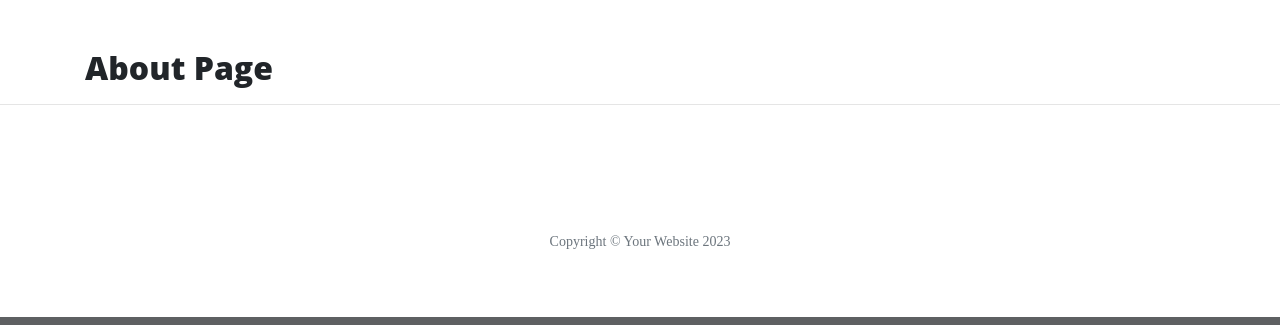
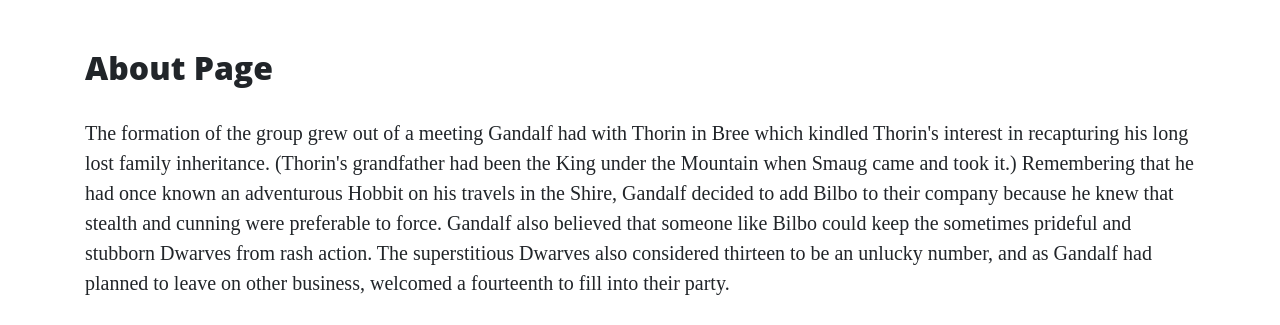
Before and after one commit to s-batish/hello-flask, a Flask app: page /about in a window 1280 px wide. Shown: the part 629-954 px from the top of the page. Run offline with Flask 3, Linux system fonts and the light colour scheme; some libraries are stand-ins or nearby versions.

Commit message:
Add content and images to about.html

```diff
--- /dev/null
+++ b/static/css/style.css
@@ -0,0 +1,3 @@
+.col-md-5 img {
+    width: 100%;
+}
--- a/templates/about.html
+++ b/templates/about.html
@@ -1,4 +1,54 @@
 {% extends "base.html" %}
 {% block content %}
 <h2>About Page</h2>
+<p>
+    The formation of the group grew out of a meeting Gandalf had with Thorin in Bree which kindled Thorin's interest in
+    recapturing his long lost family inheritance. (Thorin's grandfather had been the King under the Mountain when Smaug
+    came
+    and took it.) Remembering that he had once known an adventurous Hobbit on his travels in the Shire, Gandalf decided
+    to
+    add Bilbo to their company because he knew that stealth and cunning were preferable to force. Gandalf also believed
+    that
+    someone like Bilbo could keep the sometimes prideful and stubborn Dwarves from rash action. The superstitious
+    Dwarves
+    also considered thirteen to be an unlucky number, and as Gandalf had planned to leave on other business, welcomed a
+    fourteenth to fill into their party.
+</p>
+
+<div class="row featurette">
+    <div class="col-md-7">
+        <h3>Thorin Oakenshield</h3>
+        <p>Thorin II was born in TA 2746 to Dwarf prince Thráin II in the city of the Lonely Mountain. Early in his
+            youth, he and
+            the other Dwarves of the Lonely Mountain were forced to flee by the dragon Smaug in TA 2770. While in exile,
+            he quickly
+            grew to become a capable warrior. This was demonstrated when he participated in the Battle of Azanulbizar in
+            TA 2799. He
+            fought with one of the Dwarven armies beneath the East-gate of Moria. At some point in the fighting, his
+            shield broke,
+            and using an oaken tree branch found on the ground as a shield, he gained the epithet "Oakenshield," which
+            would remain
+            with him even in death.
+        </p>
+    </div>
+    <div class="col-md-5">
+        <img src="https://static.wikia.nocookie.net/lotr/images/3/3f/ThorinBIG.jpg" alt="">
+    </div>
+</div>
+
+<div class="row featurette">
+    <div class="col-md-5">
+        <img src="https://static.wikia.nocookie.net/lotr/images/b/b4/The-Hobbit-Fili-and-Kili.jpg" alt="">
+    </div>
+    <div class="col-md-7">
+        <h3>Fili and Kili</h3>
+        <p>
+            Fíli and Kíli were nephews of Thorin, who was the elder brother of their mother, Dís. They were also nephews
+            of Frerin,
+            grandsons of Thráin II, and great-grandsons of Thrór. Fíli's most distinguishing feature was his long nose,
+            the longest
+            of any of the Dwarves in Thorin's company.
+        </p>
+    </div>
+</div>
 {% endblock %}
--- a/templates/base.html
+++ b/templates/base.html
@@ -5,8 +5,10 @@
     <meta charset="UTF-8">
     <meta http-equiv="X-UA-Compatible" content="IE=edge">
     <meta name="viewport" content="width=device-width, initial-scale=1.0">
-    <link rel="stylesheet" href="{{url_for('static', filename='vendor/bootstrap/css/bootstrap.min.css')}}">
-    <link rel="stylesheet" href="{{url_for('static', filename='css/clean-blog.min.css')}}">
+    <link rel="stylesheet" href="{{url_for('static', filename='vendor/bootstrap/css/bootstrap.min.css')}}"
+        type="text/css">
+    <link rel="stylesheet" href="{{url_for('static', filename='css/clean-blog.min.css')}}" type="text/css">
+    <link rel="stylesheet" href="{{url_for('static', filename='css/style.css')}}" type="text/css">
     <title>Hello Flask</title>
 </head>
 
```
